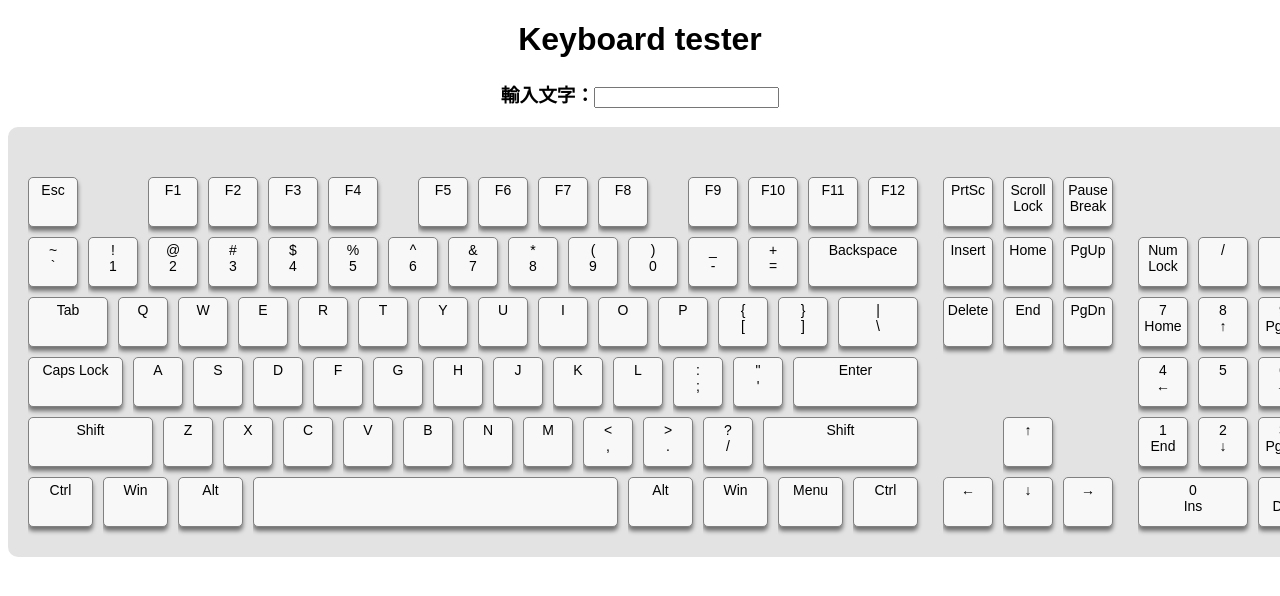
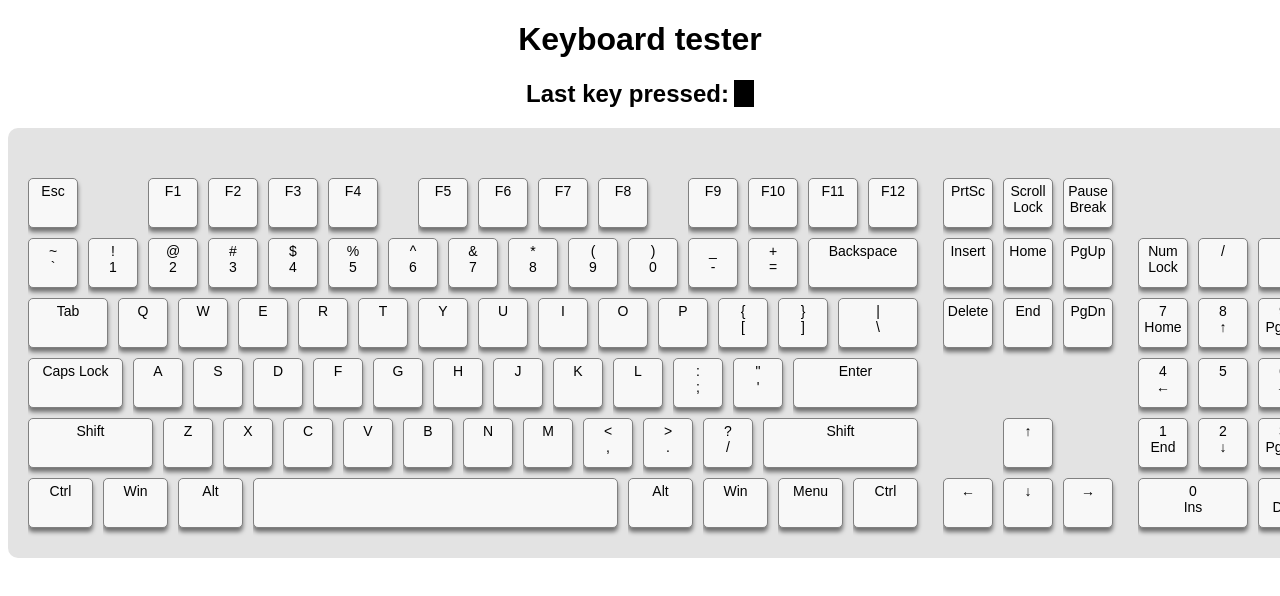
Before and after one commit to jchang6513/react-hook-keyboard-tester, a React (Create React App) app: page / in a window 1280 px wide. Shown: the top 596 px of the page. Built offline with nearby package versions, Linux system fonts and the light colour scheme.

Commit message:
Modified some style

```diff
--- a/src/assets/scss/keyboard.scss
+++ b/src/assets/scss/keyboard.scss
@@ -5,8 +5,6 @@
   padding-top: 50px;
 
   .row {
-    display: flex;
-
     .key {
       overflow: hidden;
       position: relative;
--- a/src/assets/scss/style.scss
+++ b/src/assets/scss/style.scss
@@ -1,4 +1,15 @@
 .App {
   font-family: sans-serif;
   text-align: center;
+  .row {
+    display: flex;
+  }
+  h2 {
+    span {
+      background: black;
+      color: white;
+      margin-left: 5px;
+      padding: 0px 10px;
+    }
+  }
 }
--- a/src/index.tsx
+++ b/src/index.tsx
@@ -10,8 +10,8 @@ const App = () => {
   const [pressedKeys, setPressedKeys] = useState<string[]>([]);
 
   const pushPressedKeys = (e: KeyboardEvent) => {
-    const { code } = e;
-    setKeyPress(code);
+    const { code, key } = e;
+    setKeyPress(key);
     if (!pressedKeys.includes(code)) {
       setPressedKeys([...pressedKeys, code]);
     }
@@ -34,10 +34,9 @@ const App = () => {
   return (
     <div className="App">
       <h1>Keyboard tester</h1>
-      <h3>
-        輸入文字：
-        <input type="text" value={keyPress}/>
-      </h3>
+      <h2>
+        Last key pressed: <span>{keyPress}</span>
+      </h2>
       <Keyboard
         keyPressing={keyPressing}
         pressedKeys={pressedKeys}
```
